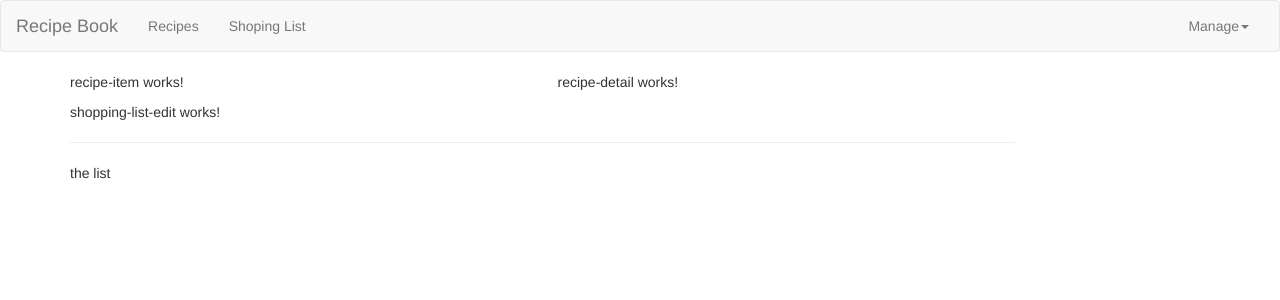
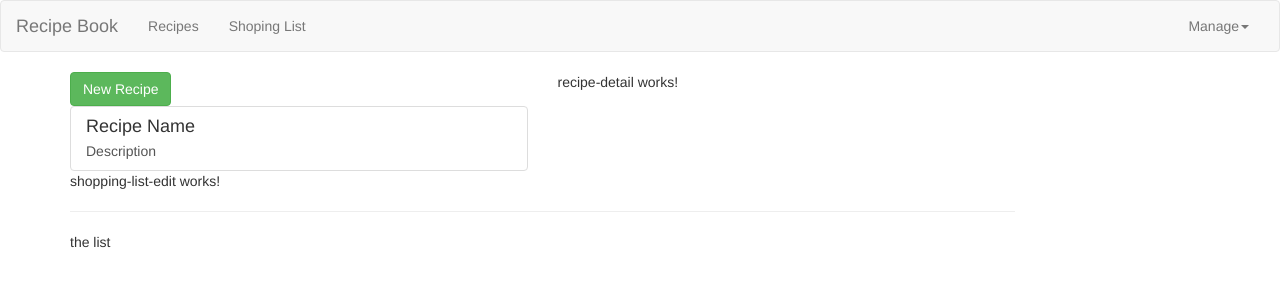
Before and after one commit to Fox200518/course-project, an Angular app: page / in a window 1280 px wide. Shown: the top 300 px of the page. Built offline with nearby package versions, Linux system fonts and the light colour scheme.

Commit message:
Recipe List Component

```diff
--- a/src/app/recipes/recipe-list/recipe-list.component.html
+++ b/src/app/recipes/recipe-list/recipe-list.component.html
@@ -1 +1,18 @@
-<app-recipe-item></app-recipe-item>
+<div class="row">
+  <div class="col-xs-12">
+    <button class="btn btn-success">New Recipe</button>
+  </div>
+</div>
+<div class="row">
+  <div class="col-xs-12">
+    <a href="#" class="list-group-item clearfix">
+    <div class="pull-left">
+        <h4 class="list-group-item-heading"> Recipe Name</h4>
+        <p class="list-group-item-text">Description</p>
+    </div>
+    <span class="pull-right">
+      <img src="" alt="" class="img-responsive" style="max-height: 50px">
+    </span>
+    </a>
+  </div>
+</div>
--- a/src/app/recipes/recipe-list/recipe-list.component.ts
+++ b/src/app/recipes/recipe-list/recipe-list.component.ts
@@ -1,4 +1,6 @@
 import { Component, OnInit } from '@angular/core';
+
+import {Recipe} from '../recipe.model';
 
 @Component({
   selector: 'app-recipe-list',
@@ -7,7 +9,9 @@ import { Component, OnInit } from '@angular/core';
 })
 export class RecipeListComponent implements OnInit {
 
-  recipes = [];
+  recipes : Recipe[] = [
+    new Recipe('dummy', 'dummy recipe', 'https://www.maxpixel.net/static/photo/1x/Borsch-A-Simple-Recipe-Cook-At-Home-Food-4260907.jpg')
+  ];
 
   constructor() { }
 
```
